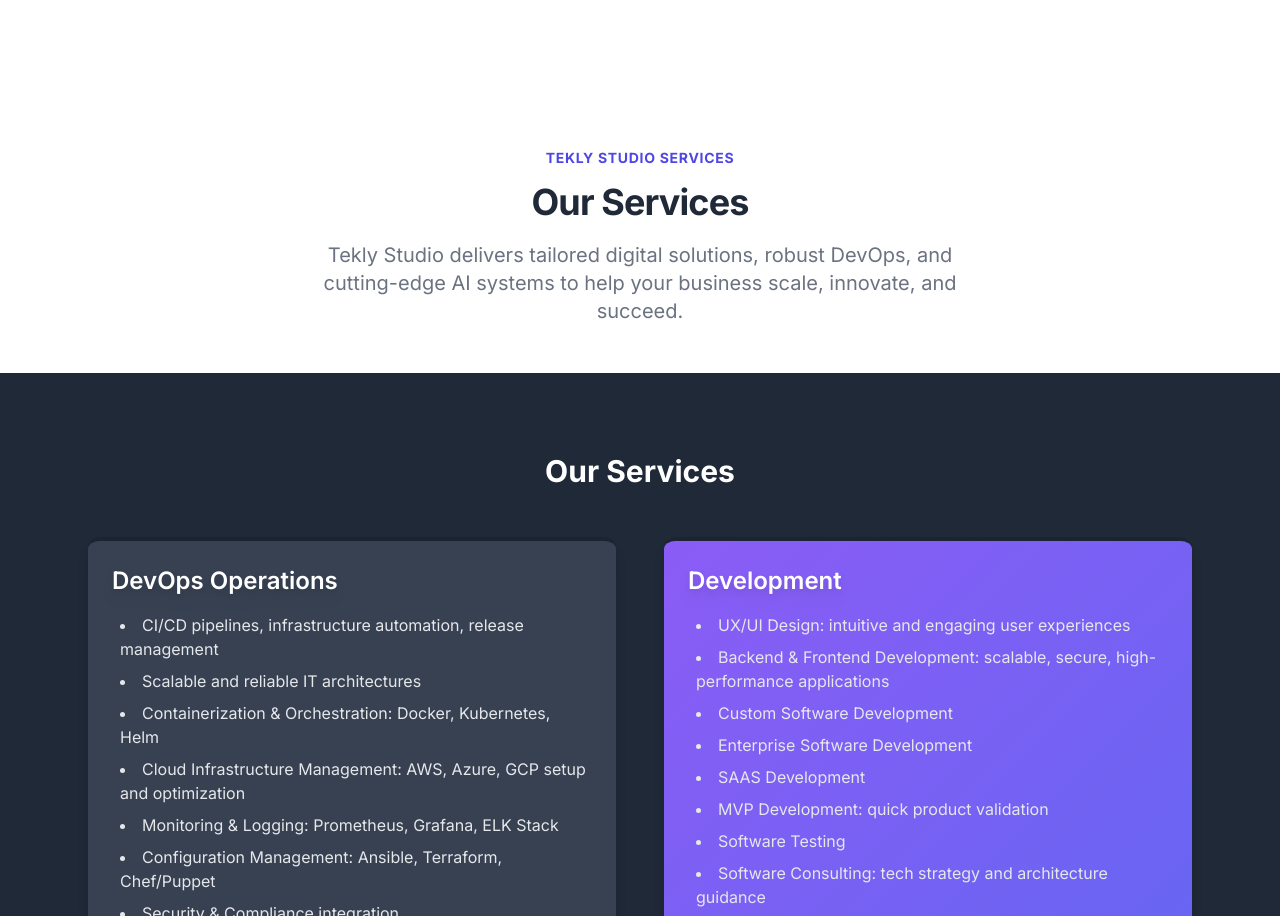
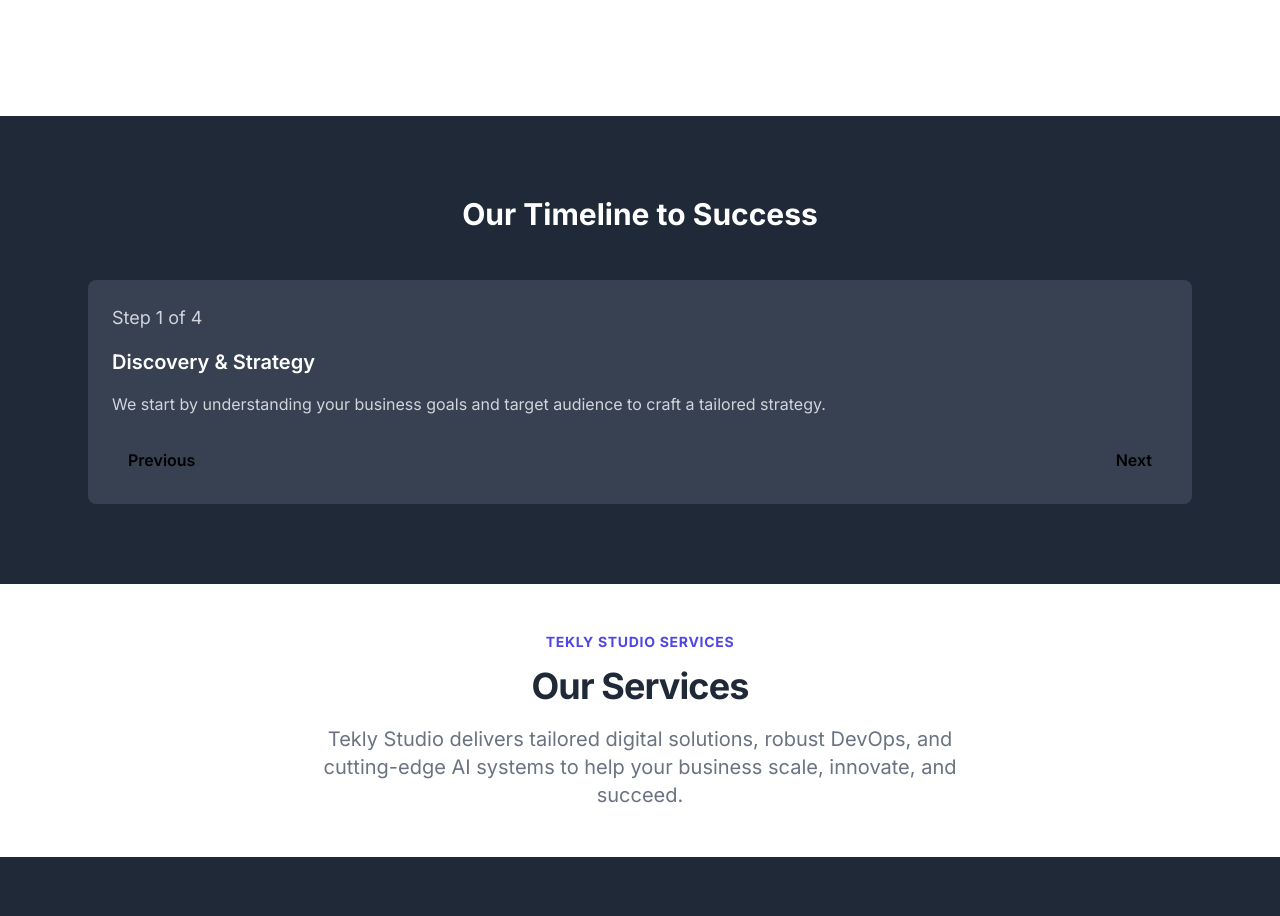
Before and after one commit to salzahir/Tekly-Site, a Next.js app: page / in a window 1280 px wide. Shown: the part 2426-3342 px from the top of the page. Built offline with nearby package versions, Linux system fonts and the light colour scheme.

Commit message:
feat: add and style timeline (step-by-step) section to match site design

```diff
--- a/components/services.js
+++ b/components/services.js
@@ -59,9 +59,6 @@
   return (
     <section id="services" className="bg-gray-800 text-white py-20">
       <div className="max-w-6xl mx-auto px-6">
-        <h3 className="text-2xl sm:text-3xl font-bold text-center mb-12 text-cyan-400 animate-fadeInUp">
-          Our Services
-        </h3>
         <div className="grid grid-cols-1 md:grid-cols-2 gap-8 lg:gap-12">
           {services.map((service, idx) => (
             <div
--- /dev/null
+++ b/components/timeline.js
@@ -0,0 +1,61 @@
+import React, { useState } from "react";
+
+const steps = [
+    {
+        title: "Discovery & Strategy",
+        description: "We start by understanding your business goals and target audience to craft a tailored strategy.",
+    },
+    {
+        title: "Design & Prototyping",
+        description: "Our team creates wireframes and prototypes to visualize your product before development.",
+    },
+    {
+        title: "Development",
+        description: "We build your MVP using modern technologies, ensuring scalability and performance.",
+    },
+    {
+        title: "Launch & Iterate",
+        description: "After launch, we gather feedback and iterate to improve your product continuously.",
+    },
+];
+
+export default function WhyUsSteps() {
+    const [step, setStep] = useState(0);
+
+    return (
+        <section id="why-us" className="bg-gray-800 text-white py-20">
+            <div className="max-w-6xl mx-auto px-6">
+                <h3 className="text-2xl sm:text-3xl font-bold text-center mb-12 text-cyan-400 animate-fadeInUp">
+                    Our Timeline to Success
+                </h3>
+                <div className="w-full">
+                    <div className="bg-gray-700 p-6 rounded-lg hover:scale-105 transition-transform duration-300">
+                        <p className="text-lg text-gray-300 mb-4">
+                            Step {step + 1} of {steps.length}
+                        </p>
+                        <h4 className="text-xl font-semibold mb-4 text-cyan-400">
+                            {steps[step].title}
+                        </h4>
+                        <p className="text-gray-300 mb-4">{steps[step].description}</p>
+                        <div className="flex justify-between items-center mt-6">
+                            <button
+                                onClick={() => setStep((prevStep) => Math.max(prevStep - 1, 0))}
+                                className="bg-cyan-400 text-black px-4 py-2 rounded-lg font-semibold hover:bg-cyan-300 transition-colors duration-300"
+                                disabled={step === 0}
+                            >
+                                Previous
+                            </button>
+                            <button
+                                onClick={() => setStep((prevStep) => Math.min(prevStep + 1, steps.length - 1))}
+                                className="bg-cyan-400 text-black px-4 py-2 rounded-lg font-semibold hover:bg-cyan-300 transition-colors duration-300"
+                                disabled={step === steps.length - 1}
+                            >
+                                Next
+                            </button>
+                        </div>
+                    </div>
+                </div>
+            </div>
+        </section>
+    );
+}
--- a/pages/index.js
+++ b/pages/index.js
@@ -11,6 +11,7 @@
 import Faq from "../components/faq";
 import Services from "../components/services";
 import PopupWidget from "../components/popupWidget";
+import Timeline from "../components/timeline";
 
 //import dynamic from "next/dynamic";
 
@@ -45,6 +46,7 @@
       </SectionTitle>
       <Benefits data={benefitOne} />
       <Benefits imgPos="right" data={benefitTwo} />
+      <Timeline />
       <SectionTitle
         pretitle="Tekly Studio Services"
         title="Our Services">
```
